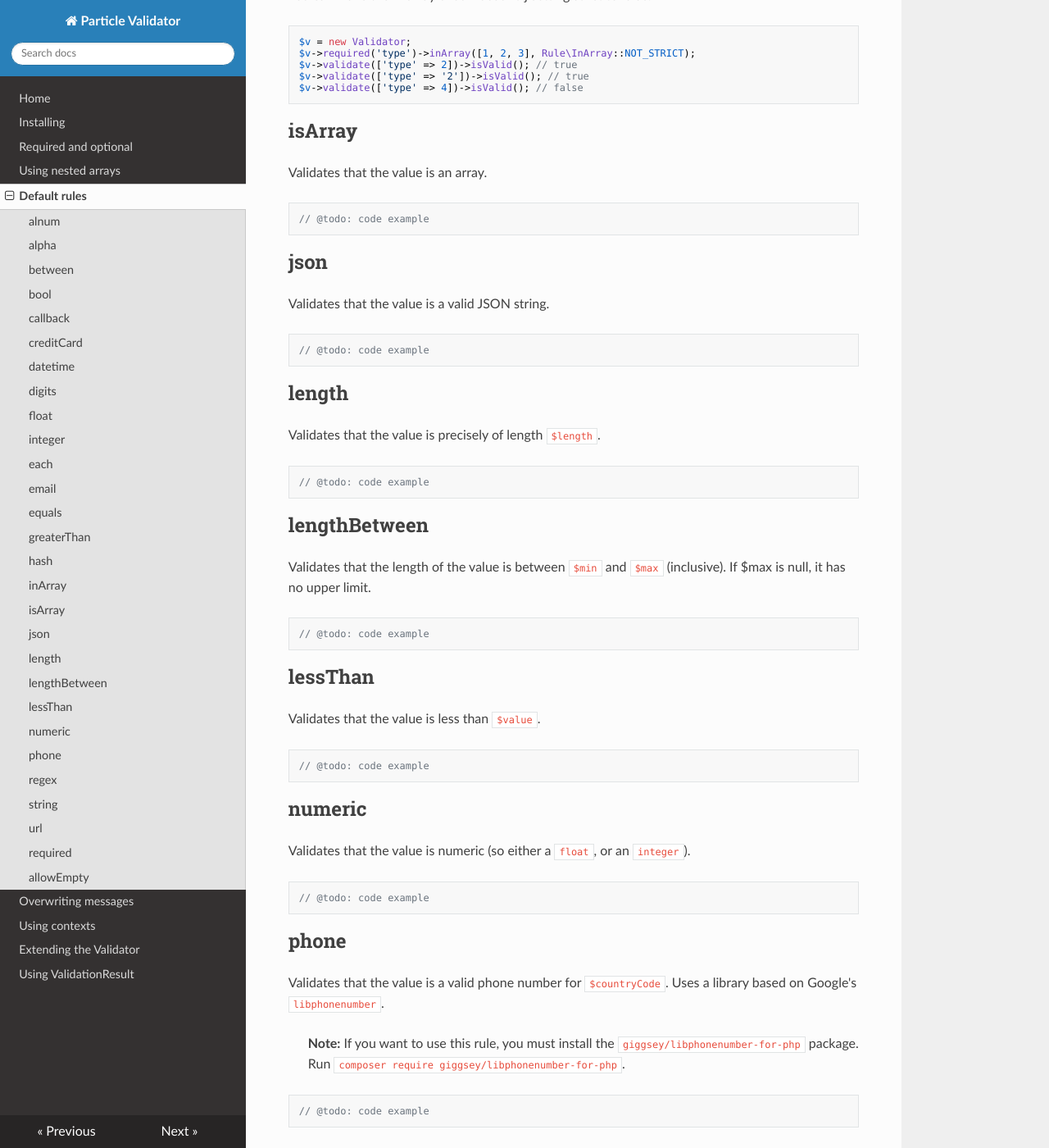
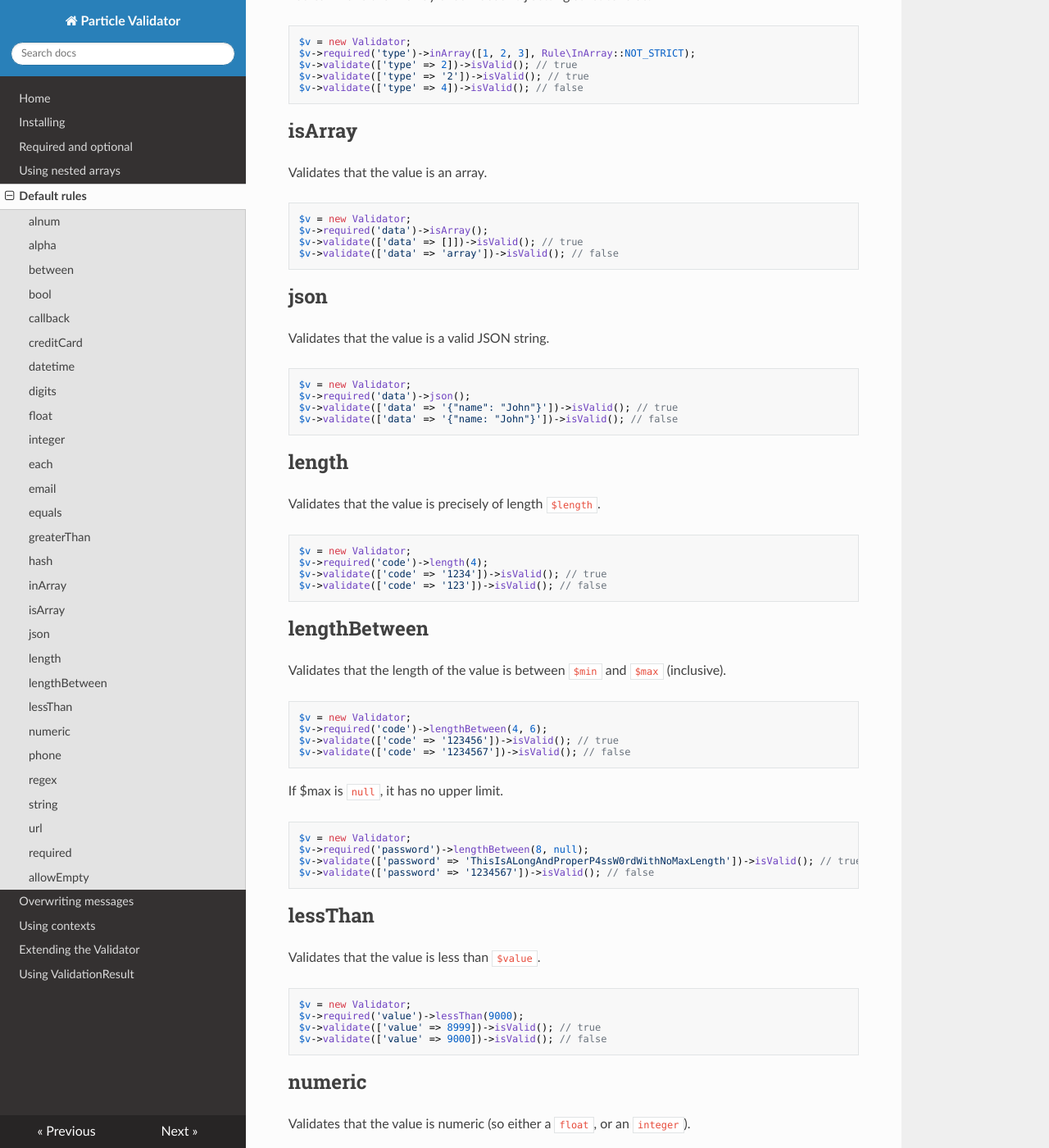
Before and after one commit to particle-php/Validator, an MkDocs documentation site: the page built from docs/rules.md, in a window 1280 px wide and 1400 px high, scrolled down 5588 px. Shown: the whole window at 82% size. Built offline with MkDocs 1.6.1, drawn with Linux system fonts in a browser that asks for light colours; nearby versions of some CDN libraries; old or Windows-style settings are respelled for this version of MkDocs.

Commit message:
Add isArray, json, length, lengthbetween, and lessThan examples

````diff
--- a/docs/rules.md
+++ b/docs/rules.md
@@ -299,7 +299,10 @@ $v->validate(['type' => 4])->isValid(); // false
 Validates that the value is an array.
 
 ```php
-// @todo: code example
+$v = new Validator;
+$v->required('data')->isArray();
+$v->validate(['data' => []])->isValid(); // true
+$v->validate(['data' => 'array'])->isValid(); // false
 ```
 
 ## json
@@ -307,7 +310,10 @@ Validates that the value is an array.
 Validates that the value is a valid JSON string.
 
 ```php
-// @todo: code example
+$v = new Validator;
+$v->required('data')->json();
+$v->validate(['data' => '{"name": "John"}'])->isValid(); // true
+$v->validate(['data' => '{"name: "John"}'])->isValid(); // false
 ```
 
 ## length
@@ -315,16 +321,30 @@ Validates that the value is a valid JSON string.
 Validates that the value is precisely of length `$length`.
 
 ```php
-// @todo: code example
+$v = new Validator;
+$v->required('code')->length(4);
+$v->validate(['code' => '1234'])->isValid(); // true
+$v->validate(['code' => '123'])->isValid(); // false
 ```
 
 ## lengthBetween
 
 Validates that the length of the value is between `$min` and `$max` (inclusive).
-If $max is null, it has no upper limit.
 
 ```php
-// @todo: code example
+$v = new Validator;
+$v->required('code')->lengthBetween(4, 6);
+$v->validate(['code' => '123456'])->isValid(); // true
+$v->validate(['code' => '1234567'])->isValid(); // false
+```
+
+If $max is `null`, it has no upper limit.
+
+```php
+$v = new Validator;
+$v->required('password')->lengthBetween(8, null);
+$v->validate(['password' => 'ThisIsALongAndProperP4ssW0rdWithNoMaxLength'])->isValid(); // true
+$v->validate(['password' => '1234567'])->isValid(); // false
 ```
 
 ## lessThan
@@ -332,7 +352,10 @@ If $max is null, it has no upper limit.
 Validates that the value is less than `$value`.
 
 ```php
-// @todo: code example
+$v = new Validator;
+$v->required('value')->lessThan(9000);
+$v->validate(['value' => 8999])->isValid(); // true
+$v->validate(['value' => 9000])->isValid(); // false
 ```
 
 ## numeric
````
